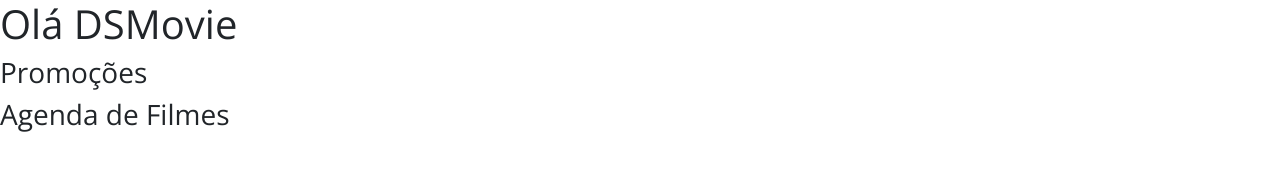
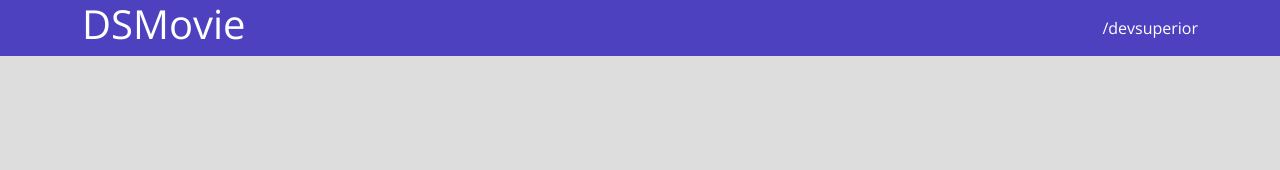
Before and after one commit to EsdrasCesar/DSMovie, a plain HTML site: page index.html in a window 1280 px wide. Drawn offline with nearby package versions, Linux system fonts and the light colour scheme.

Commit message:
Barra superior PARTE 1

```diff
--- a/css/styles.css
+++ b/css/styles.css
@@ -1,6 +1,25 @@
 @import url('https://fonts.googleapis.com/css2? family= Open+Sans:wght@300;400;700 & display=swap');
 
 * {
+    box-sizing: border-box;
     font-family: 'Open Sans', sans-serif;
+}
+
+html, body{
+    background-color: #ddd
+}
+header {
+    background-color: #4D41C0;
+    color:#ffffff
 
 }
+
+nav {
+    display: flex;
+    align-items: center;
+    justify-content: space-between;
+}
+a, a:hover {
+    text-decoration: none;
+    color: unset;
+}
--- a/index.html
+++ b/index.html
@@ -12,8 +12,12 @@
 
 </head>
 <body>
-    <h1>Olá DSMovie</h1>
-    <h3>Promoções</h3>
-    <h3>Agenda de Filmes</h3>
+    <header>
+        <nav class="container">
+            <h1>DSMovie</h1>
+            <a href="https://github.com/devsuperior/sds-dsmovie">/devsuperior</a>
+        </nav>
+    </header>
+
 </body>
 </html>
```
